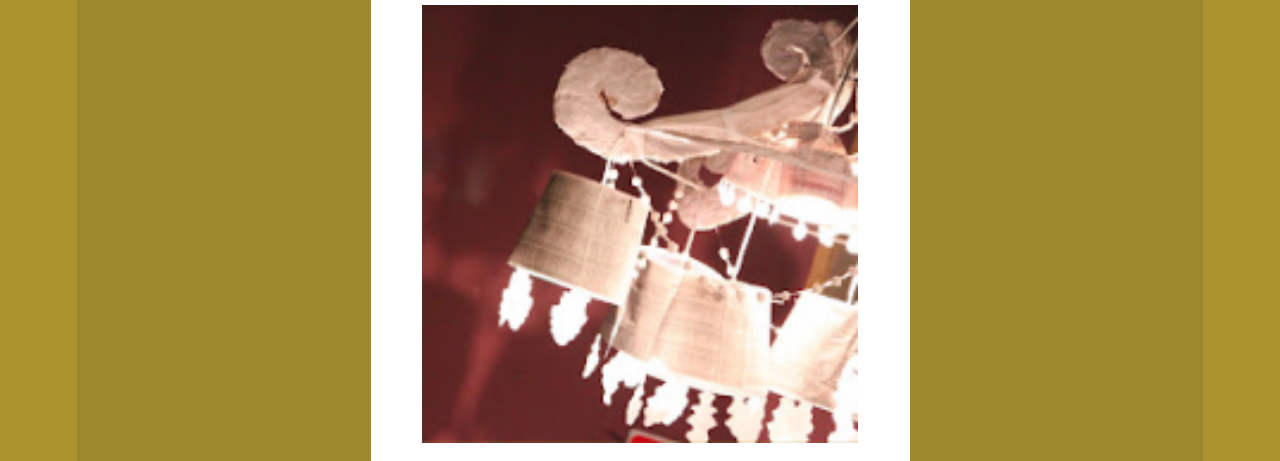
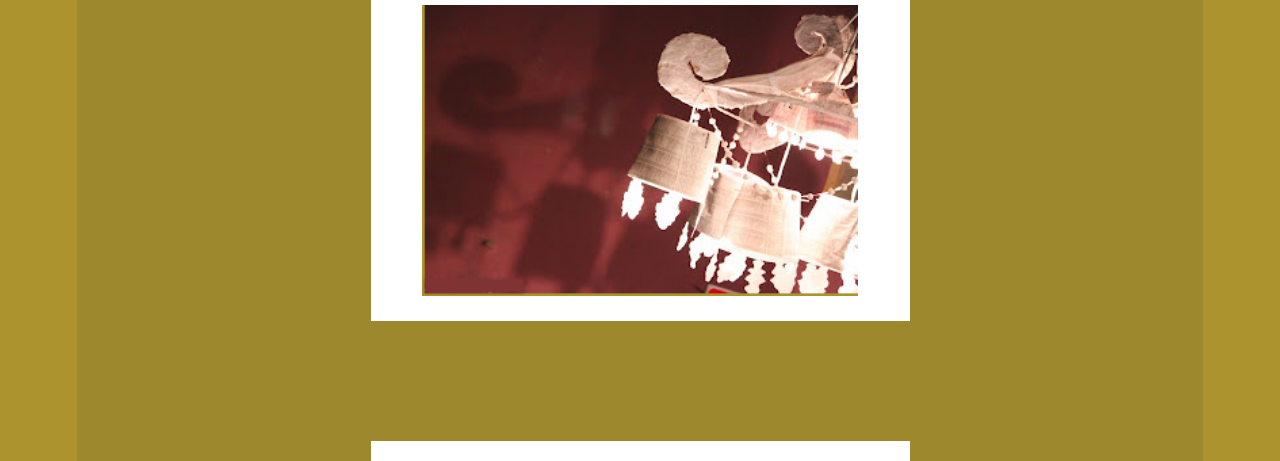
Before and after one commit to vicpug/portfolio, a website: page HTML/SECUNDARIAS/Arteyescenografía.html in a window 1280 px wide. Shown: the part 339-800 px from the top of the page. Drawn offline with nearby package versions, Linux system fonts and the light colour scheme; a web font is replaced by a local one.

Commit message:
imagen arana

```diff
--- a/HTML/SECUNDARIAS/Arteyescenografía.html
+++ b/HTML/SECUNDARIAS/Arteyescenografía.html
@@ -83,7 +83,7 @@
 <div class="cards">
   <div class="card-sec">
     <h2 class="card-title">No eres los otros, teatro</h2>
-    <img src="../../Recursosvisuales/imagenes/e-araña183x184.png" alt="teatro escenografia">
+    <img src="../../Recursosvisuales/imagenes/e-araña.png" alt="teatro escenografia">
     <p class="card-desc">Dirección: Eva Soibelzhon. Libro y actuación:Felix Torre.
         Escenografía y vestuario: Victoria Pugliese. </p>
   </div>
```
